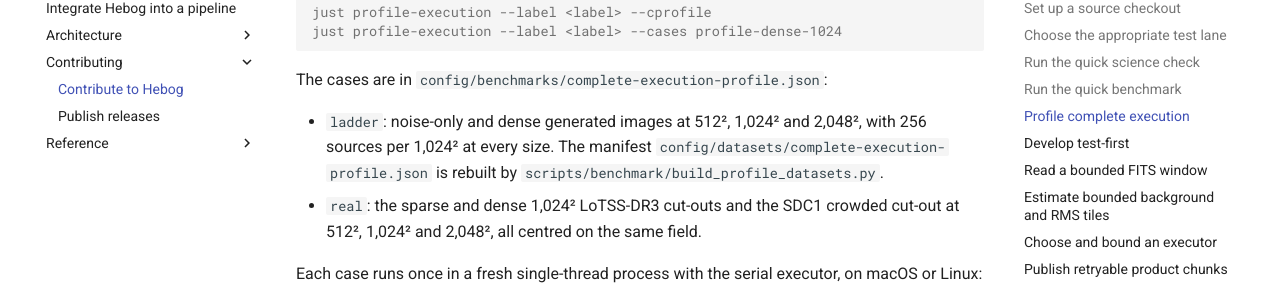
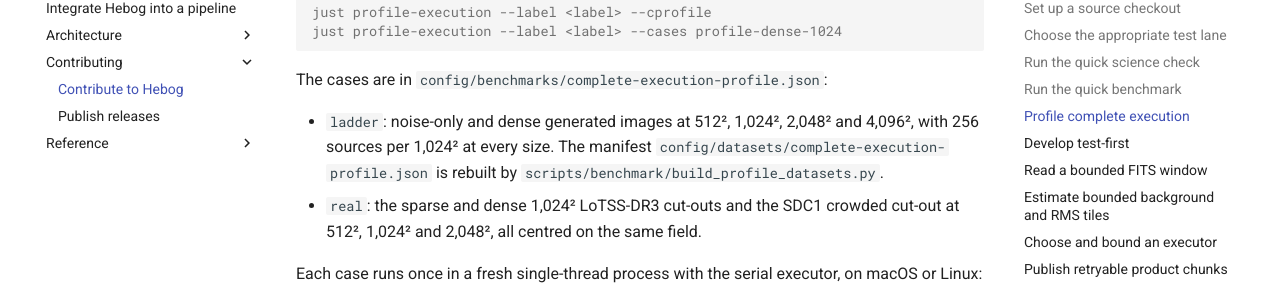
Before and after one commit to gemmadanks/hebog, an MkDocs documentation site: the page built from docs/how-to/index.md, in a window 1280 px wide and 900 px high, scrolled down 4137 px. Shown: the part 148-436 px from the top of the window. Built offline with MkDocs 1.6.1 and Material for MkDocs 9.7.7, drawn with Linux system fonts in a browser that asks for light colours; comment, search, counter and statistics services are not loaded.

Commit message:
docs: list the 4,096² pair in the execution-profile ladder
The profile cases in config/benchmarks/complete-execution-profile.json and
the generated manifest gained a 4,096² noise-only and dense pair, but the
contributor page still described the ladder as 512², 1,024² and 2,048².

Co-Authored-By: Claude Fable 5.1 <noreply@anthropic.com>

```diff
--- a/docs/how-to/index.md
+++ b/docs/how-to/index.md
@@ -203,8 +203,8 @@ just profile-execution --label <label> --cases profile-dense-1024
 
 The cases are in `config/benchmarks/complete-execution-profile.json`:
 
-- `ladder`: noise-only and dense generated images at 512², 1,024² and
-  2,048², with 256 sources per 1,024² at every size. The manifest
+- `ladder`: noise-only and dense generated images at 512², 1,024², 2,048²
+  and 4,096², with 256 sources per 1,024² at every size. The manifest
   `config/datasets/complete-execution-profile.json` is rebuilt by
   `scripts/benchmark/build_profile_datasets.py`.
 - `real`: the sparse and dense 1,024² LoTSS-DR3 cut-outs and the SDC1 crowded
```
